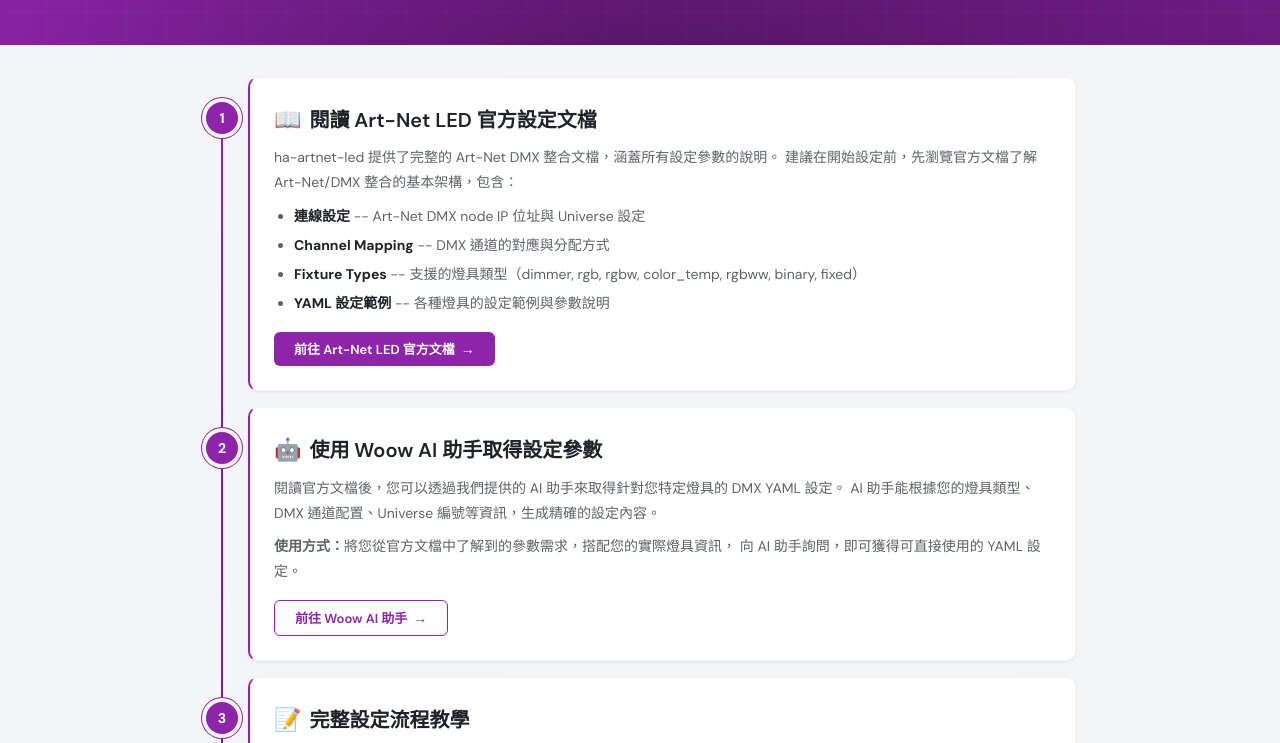
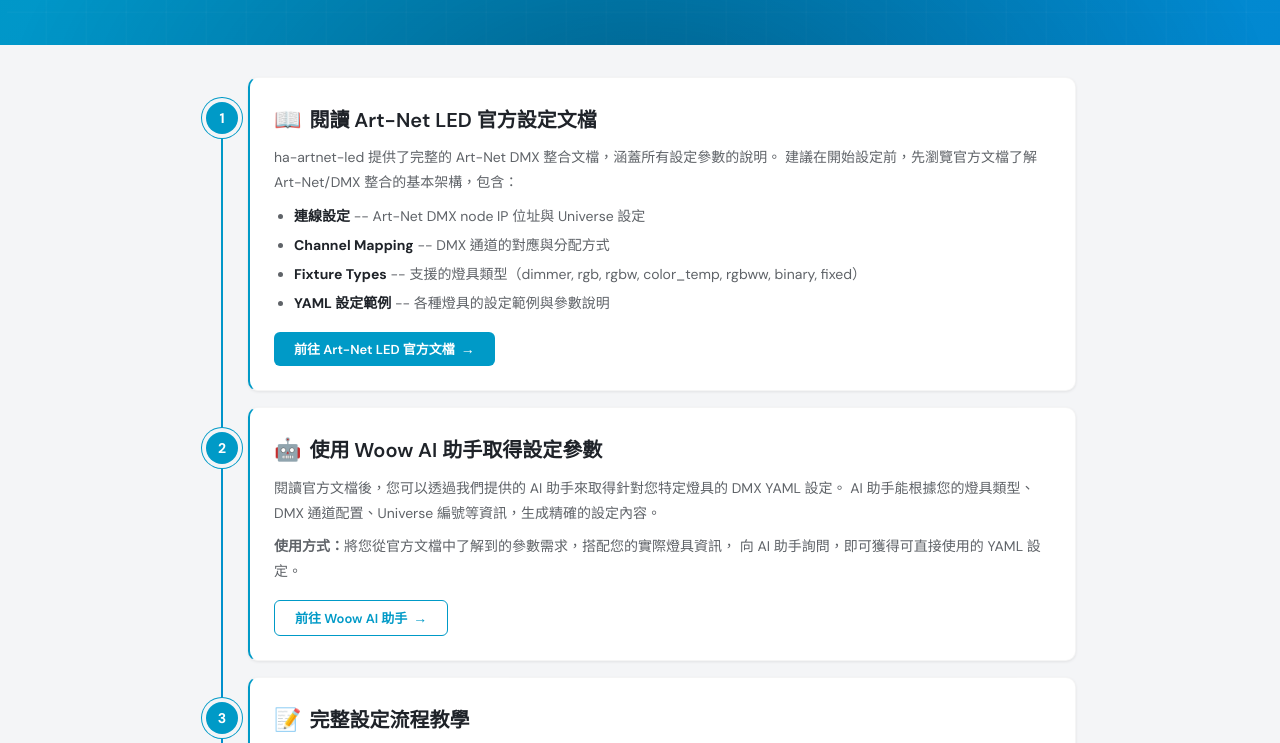
Before and after one commit to WOOWTECH/Woow_ha_multi_protocol_connect, a plain HTML site: page custom_components/woow_dmx/frontend/panel.html in a window 1280 px wide. Shown: the part 273-1016 px from the top of the page. Drawn offline with Linux system fonts and the light colour scheme.

Commit message:
完成。三個套件面板的主題色已全部統一為 Home Assistant 的主色彩 `#009ac7`：
| 變更項目 | 之前 | 之後 |
|--------|------|------|
| KNX | `#1B8FBF` (藍) | `#009ac7` (HA 主色彩) |
| DMX | `#8E24AA` (紫) | `#009ac7` (HA 主色彩) |
| Modbus | `#FF5722` (橘) | `#009ac7` (HA 主色彩) |
| Dark variant | 各自不同 | `#0288d1` (HA dark-primary) |

所有 CSS 變數（`--protocol-primary`、`--protocol-primary-dark`、`--protocol-glow`、`--protocol-glow-strong`、`--protocol-gradient`）已同步更新，Hero 漸層、步驟圓圈、時間線、按鈕、標籤徽章等 UI 元素現在與 HA 主題設定中的「主色彩」完全一致。

```diff
--- a/custom_components/woow_dmx/frontend/panel.html
+++ b/custom_components/woow_dmx/frontend/panel.html
@@ -52,11 +52,11 @@
       --shadow-lg: 0 8px 32px rgba(0,0,0,0.6);
 
       /* Protocol-specific (DMX) */
-      --protocol-primary: #8E24AA;
-      --protocol-primary-dark: #6A1B80;
-      --protocol-glow: rgba(142, 36, 170, 0.15);
-      --protocol-glow-strong: rgba(142, 36, 170, 0.25);
-      --protocol-gradient: linear-gradient(135deg, #8E24AA, #6A1B80);
+      --protocol-primary: #009ac7;
+      --protocol-primary-dark: #0288d1;
+      --protocol-glow: rgba(0, 154, 199, 0.15);
+      --protocol-glow-strong: rgba(0, 154, 199, 0.25);
+      --protocol-gradient: linear-gradient(135deg, #009ac7, #0288d1);
       --protocol-icon: "\1F4A1";
       --protocol-label: "DMX";
     }
```
Also changed, not shown: custom_components/woow_knx/frontend/panel.html (+5 -5 lines), custom_components/woow_modbus/frontend/panel.html (+5 -5 lines), 3 other files.
